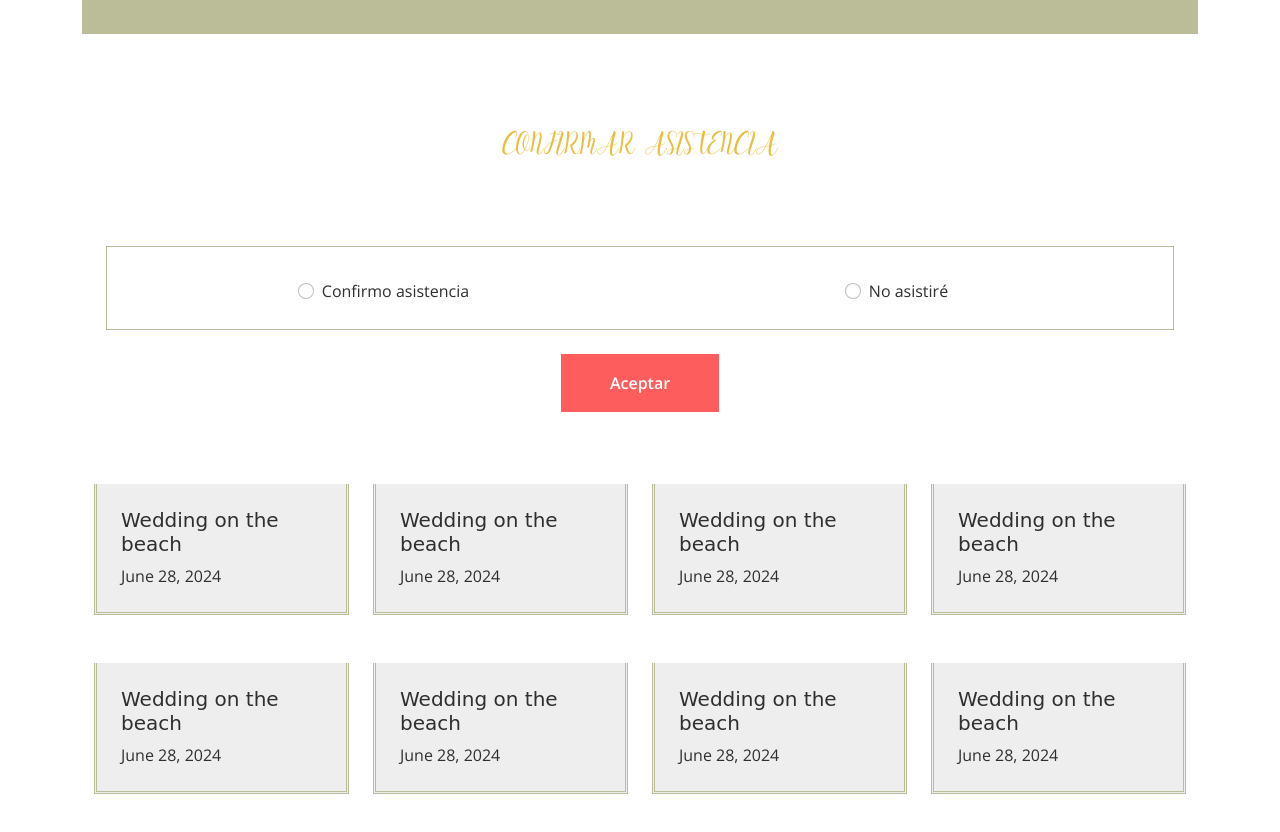
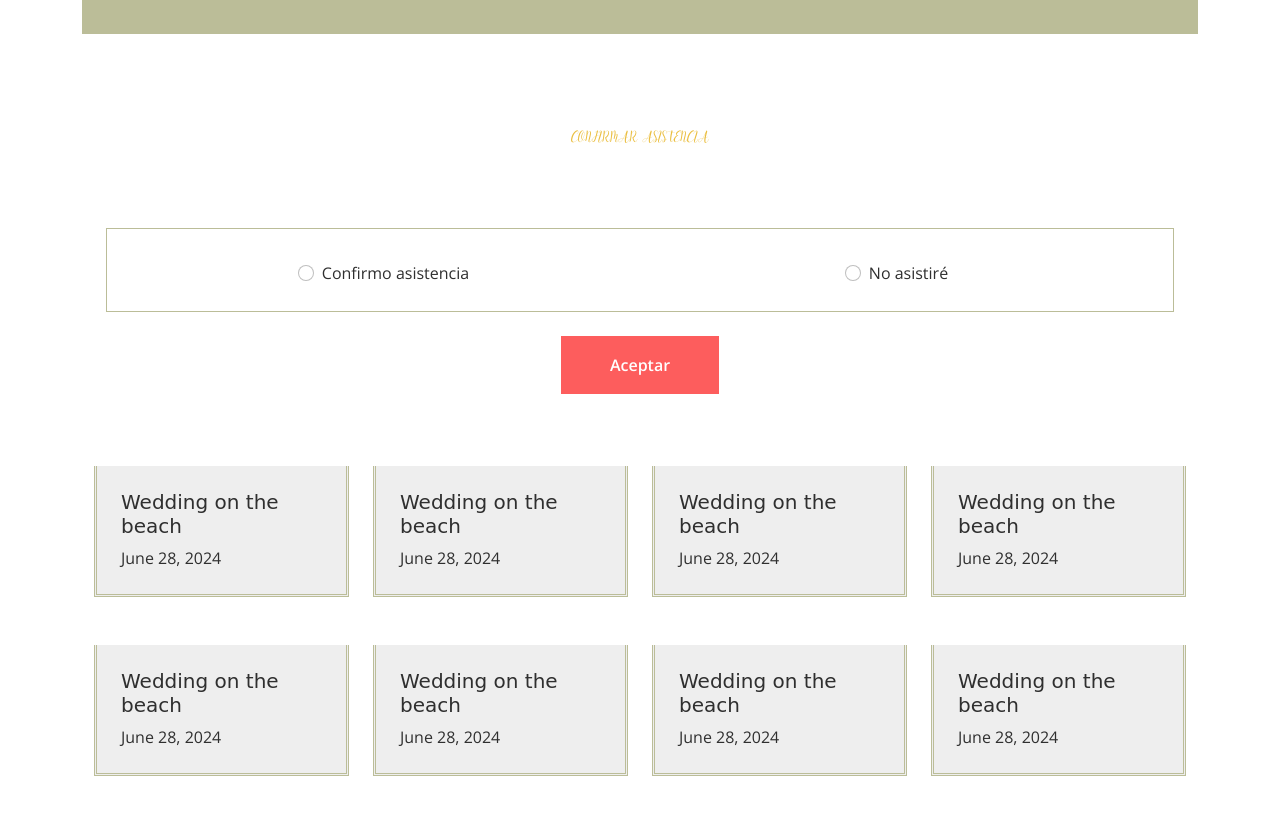
Before and after one commit to AngelReyes14/invitaciones, a plain HTML site: page index.html in a window 1280 px wide. Shown: the part 5240-6072 px from the top of the page. Drawn offline with nearby package versions, Linux system fonts and the light colour scheme; a script that the page names is missing; files whose address does not match are found by name; a web font is replaced by a local one.

Commit message:
Invitaciones2

```diff
--- a/index.html
+++ b/index.html
@@ -427,7 +427,7 @@
             </div>
             <div class="container position-relative py-5">
                 <div class="text-center mx-auto pb-5 wow fadeInUp" data-wow-delay="0.1s" style="max-width: 800px;">
-                    <h1 class="guest-title" style="font-size: 30px; " >CONFIRMAR ASISTENCIA</h1>
+                    <h1 class="guest-title" style="font-size: 15px; " >CONFIRMAR ASISTENCIA</h1>
                 </div>
                 <div class="col-12 wow fadeIn" data-wow-delay="0.1s">
                     <div class="text-center border border-secondary p-4 my-4 position-relative">
```
